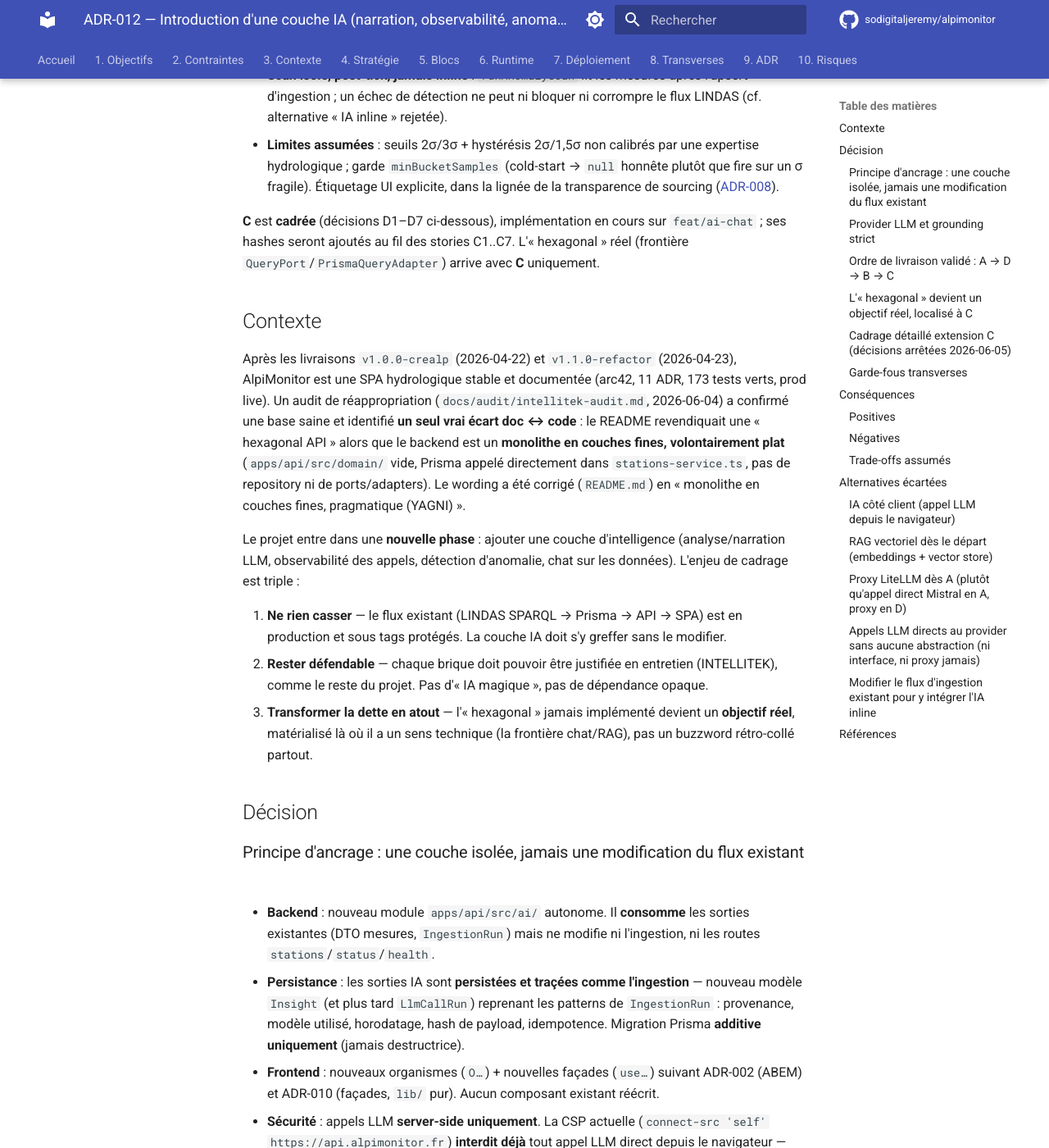
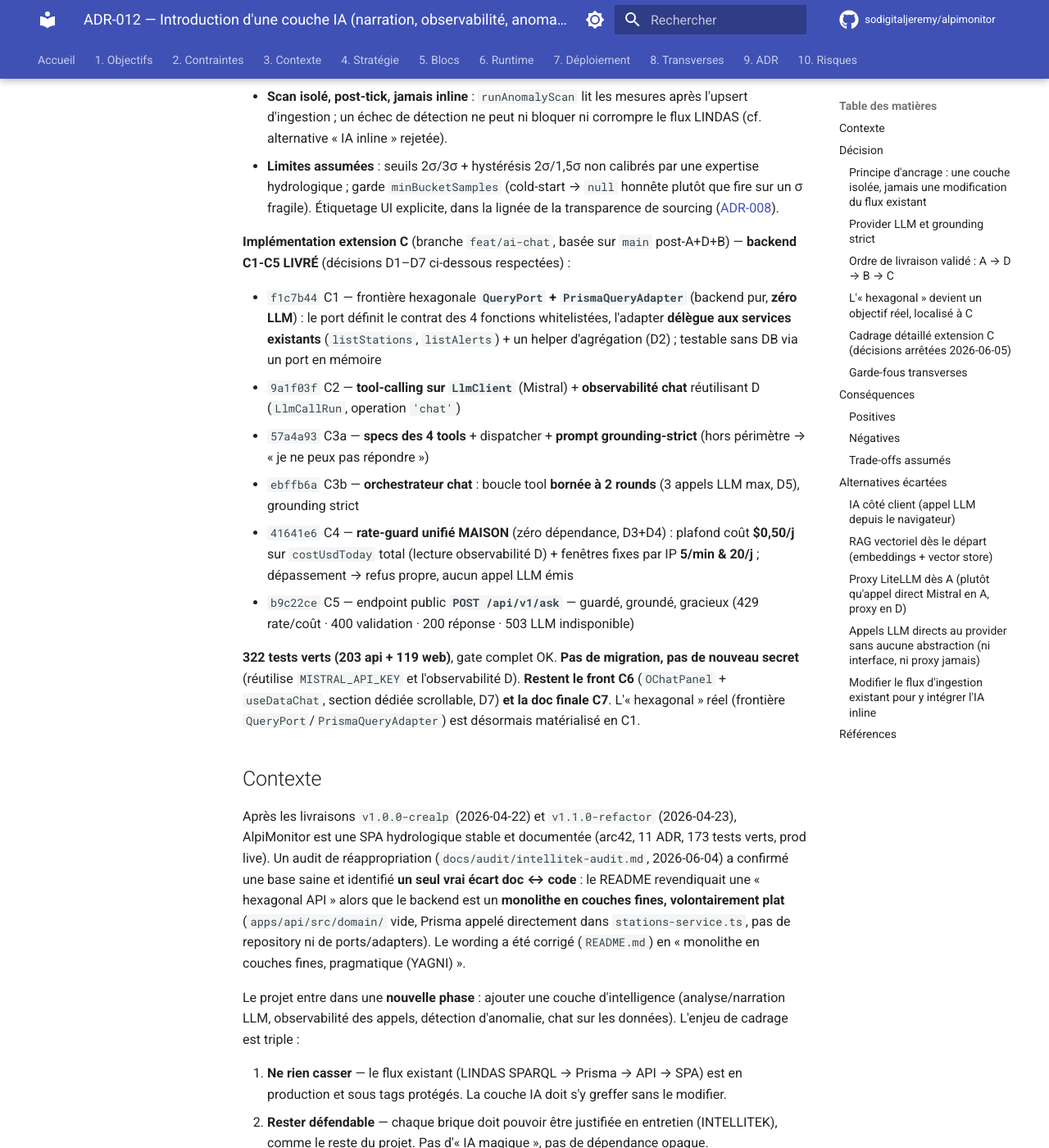
Before and after one commit to sodigitaljeremy/alpimonitor, an MkDocs documentation site: the page built from docs/09-architectural-decisions/adr-012.md, in a window 1280 px wide and 1400 px high, scrolled down 2276 px. Shown: the whole window at 82% size. Built offline with MkDocs 1.6.1 and Material for MkDocs 9.7.7, drawn with Linux system fonts in a browser that asks for light colours; comment, search, counter and statistics services are not loaded; some of the changed text lies outside the part shown.

Commit message:
docs(adr-012): §C — backend C1-C5 LIVRÉ avec hashes, front C6 + doc C7 à venir
f1c7b44 C1, 9a1f03f C2, 57a4a93+ebffb6a C3a/b, 41641e6 C4, b9c22ce C5.

```diff
--- a/docs/09-architectural-decisions/adr-012.md
+++ b/docs/09-architectural-decisions/adr-012.md
@@ -1,7 +1,7 @@
 # ADR-012 — Introduction d'une couche IA (narration, observabilité, anomalie, chat sur données structurées)
 
 **Date** : 2026-06-04 (révisé 2026-06-05 — cadrage détaillé de l'extension C arrêté)
-**Statut** : Acceptée — **extensions A (narration) + D (observabilité LLM) + B (détection d'anomalie) livrées** (A+D sur `feat/ai-layer` ; B sur `feat/ai-anomaly`) ; extension **C (chat sur données structurées) cadrée — décisions arrêtées (cf. §« Cadrage détaillé extension C »), implémentation en cours sur `feat/ai-chat`**.
+**Statut** : Acceptée — **extensions A (narration) + D (observabilité LLM) + B (détection d'anomalie) livrées** (A+D sur `feat/ai-layer` ; B sur `feat/ai-anomaly`) ; extension **C (chat sur données structurées) — backend C1-C5 LIVRÉ sur `feat/ai-chat`** (cf. §« Implémentation extension C »), **PR `feat/ai-chat → main` ouverte pour déploiement incrémental** du backend ; restent le front C6 (`OChatPanel` + `useDataChat`) et la doc finale C7.
 
 > **Terminologie C** : on parle désormais de **« chat sur données structurées par function-calling »**, retrieval-augmenté au sens large (le LLM reçoit des faits récupérés en base avant de répondre), mais **jamais vectoriel** — ni embeddings, ni vector store. Le mot « RAG » est volontairement abandonné dans cet ADR car il évoque une architecture vectorielle qui n'est pas celle retenue. Le retrieval est **structuré** : function-calling sur un jeu fermé de requêtes Prisma whitelistées (le `QueryPort`).
 
@@ -42,7 +42,16 @@ Validé en live : narration réelle (Mistral) → `LlmCallRun SUCCESS`, `/ai/sta
 - **Scan isolé, post-tick, jamais inline** : `runAnomalyScan` lit les mesures après l'upsert d'ingestion ; un échec de détection ne peut ni bloquer ni corrompre le flux LINDAS (cf. alternative « IA inline » rejetée).
 - **Limites assumées** : seuils 2σ/3σ + hystérésis 2σ/1,5σ non calibrés par une expertise hydrologique ; garde `minBucketSamples` (cold-start → `null` honnête plutôt que fire sur un σ fragile). Étiquetage UI explicite, dans la lignée de la transparence de sourcing ([ADR-008](adr-008.md)).
 
-**C** est **cadrée** (décisions D1–D7 ci-dessous), implémentation en cours sur `feat/ai-chat` ; ses hashes seront ajoutés au fil des stories C1..C7. L'« hexagonal » réel (frontière `QueryPort`/`PrismaQueryAdapter`) arrive avec **C** uniquement.
+**Implémentation extension C** (branche `feat/ai-chat`, basée sur `main` post-A+D+B) — **backend C1-C5 LIVRÉ** (décisions D1–D7 ci-dessous respectées) :
+
+- `f1c7b44` C1 — frontière hexagonale **`QueryPort` + `PrismaQueryAdapter`** (backend pur, **zéro LLM**) : le port définit le contrat des 4 fonctions whitelistées, l'adapter **délègue aux services existants** (`listStations`, `listAlerts`) + un helper d'agrégation (D2) ; testable sans DB via un port en mémoire
+- `9a1f03f` C2 — **tool-calling sur `LlmClient`** (Mistral) + **observabilité chat** réutilisant D (`LlmCallRun`, operation `'chat'`)
+- `57a4a93` C3a — **specs des 4 tools** + dispatcher + **prompt grounding-strict** (hors périmètre → « je ne peux pas répondre »)
+- `ebffb6a` C3b — **orchestrateur chat** : boucle tool **bornée à 2 rounds** (3 appels LLM max, D5), grounding strict
+- `41641e6` C4 — **rate-guard unifié MAISON** (zéro dépendance, D3+D4) : plafond coût **$0,50/j** sur `costUsdToday` total (lecture observabilité D) + fenêtres fixes par IP **5/min & 20/j** ; dépassement → refus propre, aucun appel LLM émis
+- `b9c22ce` C5 — endpoint public **`POST /api/v1/ask`** — guardé, groundé, gracieux (429 rate/coût · 400 validation · 200 réponse · 503 LLM indisponible)
+
+**322 tests verts (203 api + 119 web)**, gate complet OK. **Pas de migration, pas de nouveau secret** (réutilise `MISTRAL_API_KEY` et l'observabilité D). **Restent le front C6** (`OChatPanel` + `useDataChat`, section dédiée scrollable, D7) **et la doc finale C7**. L'« hexagonal » réel (frontière `QueryPort`/`PrismaQueryAdapter`) est désormais matérialisé en C1.
 
 ## Contexte
 
```
